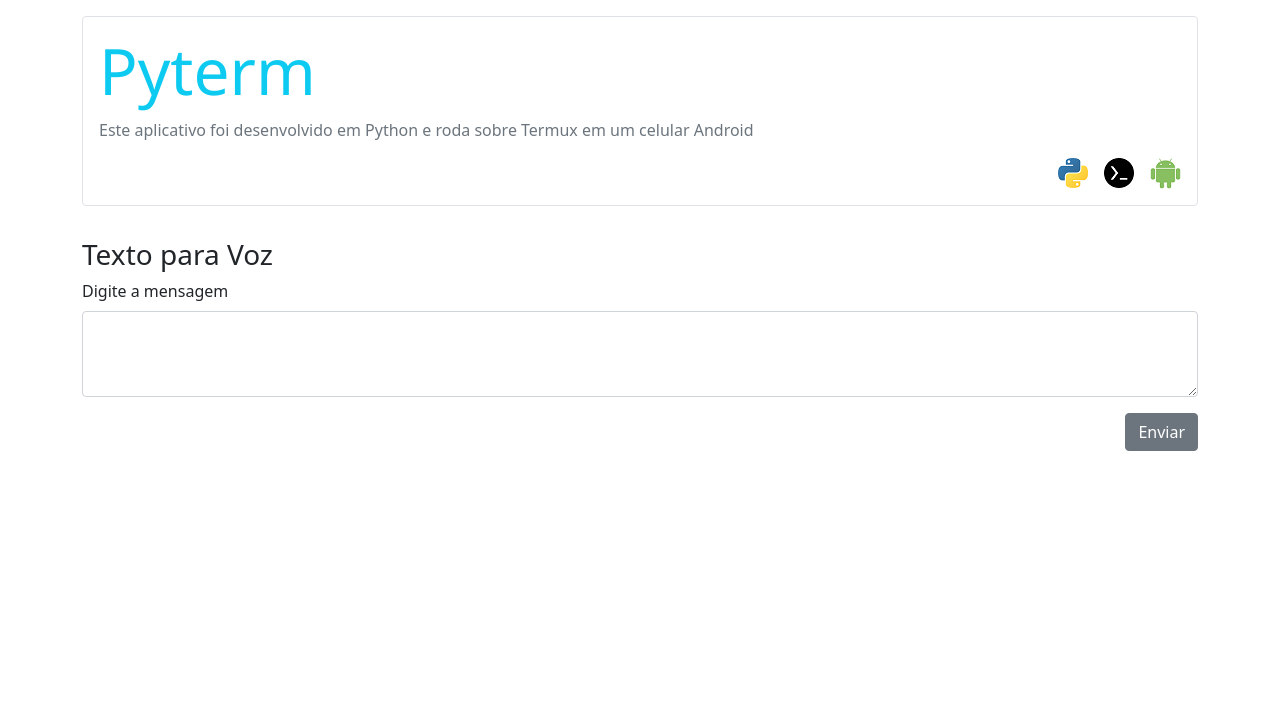
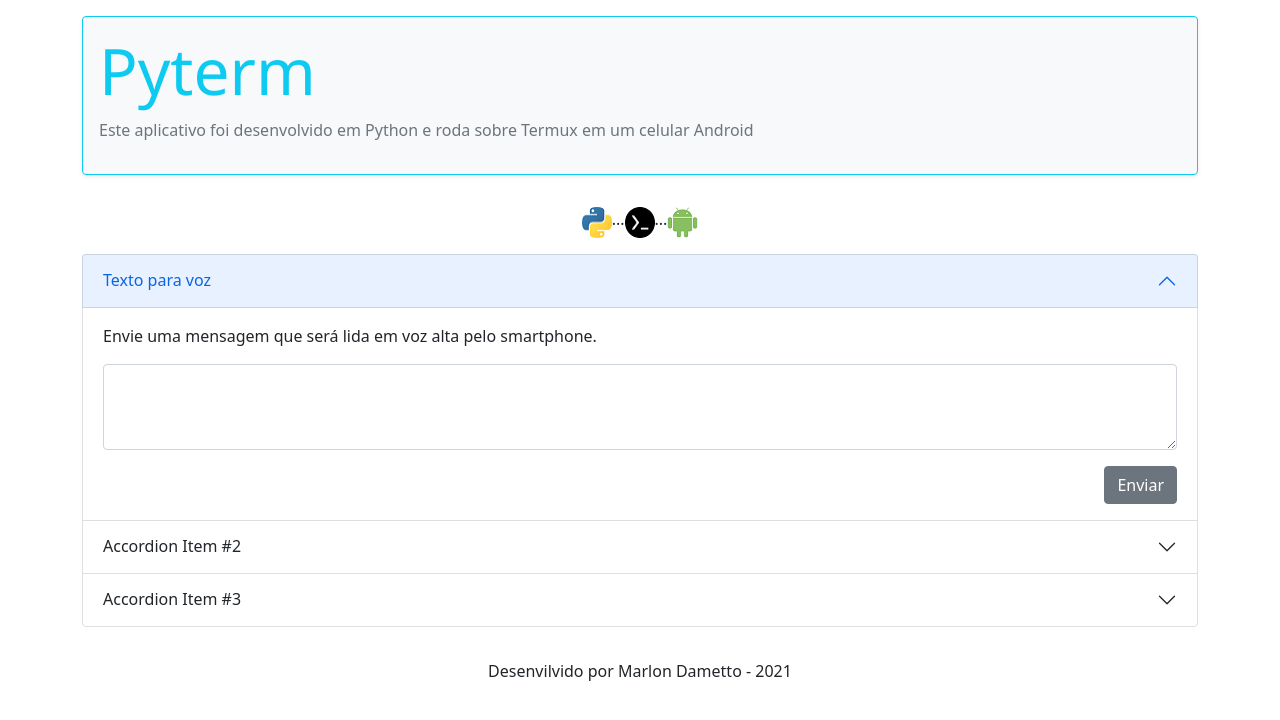
Before and after one commit to marlondametto/termuxpython, a Flask app: page /voz in a window 1280 px wide. Shown: the top 720 px of the page. Run offline with Flask 2, Linux system fonts and the light colour scheme; some libraries are stand-ins or nearby versions.

Commit message:
27-01-2021 Layout e mudança de voz.html

```diff
--- a/run.py
+++ b/run.py
@@ -12,15 +12,15 @@ def home() :
 
 @app.route('/voz',methods=["GET","POST"])
 def playsound():
-    if request.method == 'GET':
-        return render_template('voz.html')
+    #if request.method == 'GET':
+    #    return render_template('voz.html')
     logging.warning('Requisição: {}'.format(request.form))
-    #text = request.values.get("control-msg")
     text = request.form.get("control-msg")
-    #text = request.values.get("text")
     MyOut1 = subprocess.call(f'''termux-volume music 15''', shell=True)
     MyOut = subprocess.call(f'''termux-tts-speak {text}''', shell=True)
-    return render_template("index.html")
+    #return render_template("index.html")
+    return home()
+    #return welcome('Marlon')
 
 @app.route('/welcome/<name>')
 def welcome(name=None):
--- a/static/style.css
+++ b/static/style.css
@@ -3,8 +3,8 @@
 	margin: 1em 0 2em 0;
 }
 
-.logos{
-	margin-left: 1em;
+.rodape{
+	margin-top: 2em;
 }
 
 h1{
--- a/templates/base.html
+++ b/templates/base.html
@@ -12,16 +12,21 @@
 
 	<body>
 		<div class="container">
-			<div class="border border-primray rounded cabecalho">
+			<div class="border border-info shadow-sm rounded cabecalho bg-light">
 				<h1 class="display-3 text-info">Pyterm</h1>
 				<p class="text-secondary fw-light">
 					Este aplicativo foi desenvolvido em Python e roda sobre Termux
 					em um celular Android
 				</p>
-				<img src="../static/img/android2.png" class="rounded float-end logos" alt="android">
-				<img src="../static/img/termux1.png" class="rounded float-end logos" alt="termux">
-				<img src="../static/img/python1.png" class="rounded float-end logos" alt="python">
-				<div class="clearfix"></div>
+			</div>
+
+
+			<div class="d-flex justify-content-center mb-3">
+				<img src="../static/img/python1.png" alt="python">
+				<div>...</div>
+				<img src="../static/img/termux1.png" alt="termux">
+				<div>...</div>
+				<img src="../static/img/android2.png" alt="android">
 			</div>
 		</div>
 		{% block content %}
@@ -29,5 +34,6 @@
 		{% endblock %}
 
 		<script src="https://cdn.jsdelivr.net/npm/bootstrap@5.0.0-beta1/dist/js/bootstrap.bundle.min.js" integrity="sha384-ygbV9kiqUc6oa4msXn9868pTtWMgiQaeYH7/t7LECLbyPA2x65Kgf80OJFdroafW" crossorigin="anonymous"></script>
+		<p class="text-center fw-light rodape">Desenvilvido por Marlon Dametto - 2021</p>
 	</body>
 </html>
--- a/templates/index.html
+++ b/templates/index.html
@@ -12,13 +12,16 @@
 		  </h2>
 		  <div id="collapseOne" class="accordion-collapse collapse show" aria-labelledby="headingOne" data-bs-parent="#accordMenu">
 			<div class="accordion-body">
-				<strong>Envie uma mensagem que será lida em voz alta pelo smartphone.</strong>
-				<p>Clique no botão para acessar a funcionalidade</p>
-				<form action={{ url_for('playsound') }}  method="get">
-					<button type="submit" class="btn btn-secondary" type="button" id="btn-voz">Texto para voz</button>
+				<p>Envie uma mensagem que será lida em voz alta pelo smartphone.</p>
+				<form action="{{ url_for('playsound') }}" method="POST">
+					<div class="mb-3">
+						<textarea class="form-control" id="control-msg" name="control-msg" rows="3"></textarea>
+					</div>
+					<div class="float-end">
+						<button type="submit" class="btn btn-secondary">Enviar</button>
+					</div>
+					<div class="clearfix"></div>
 				</form>
-
-
 			</div>
 		  </div>
 		</div>
```
